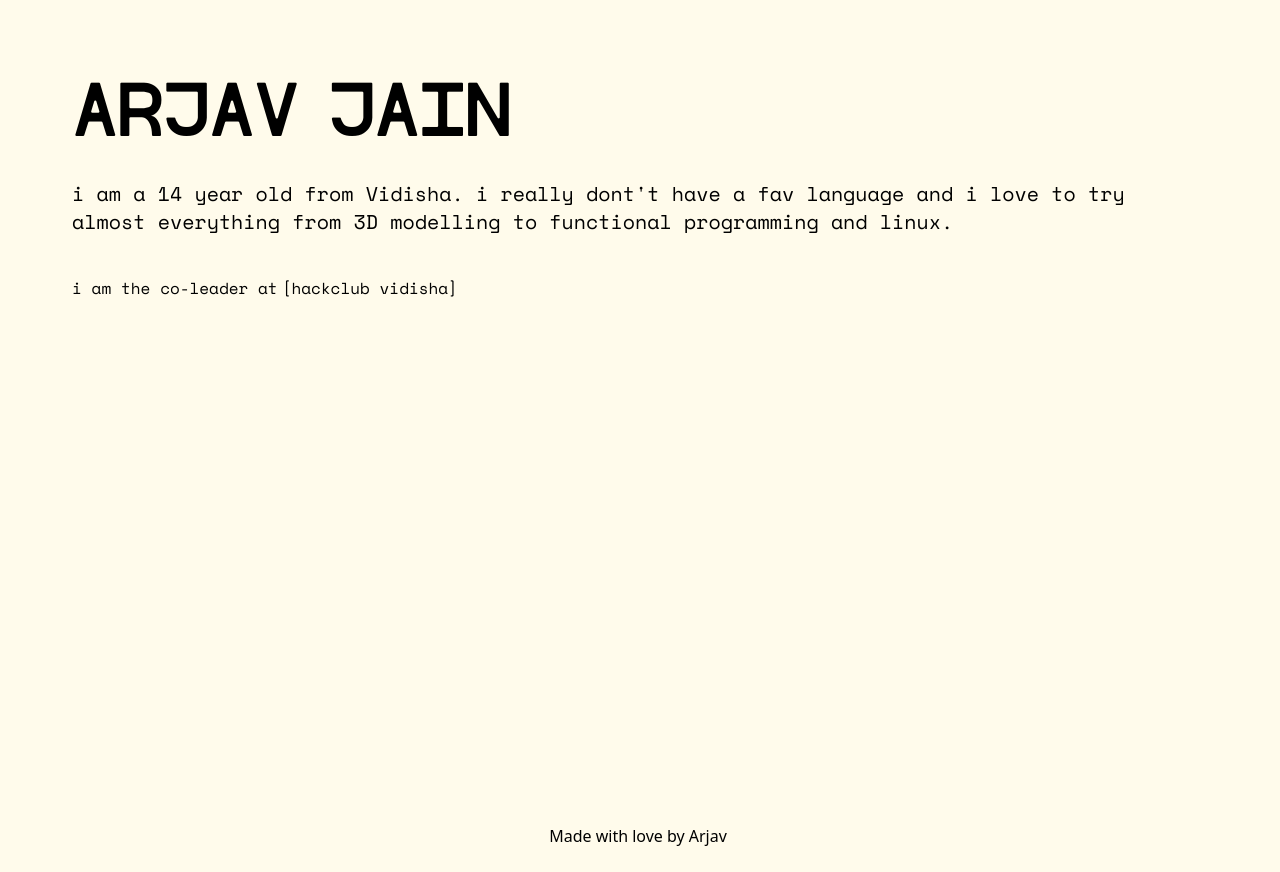
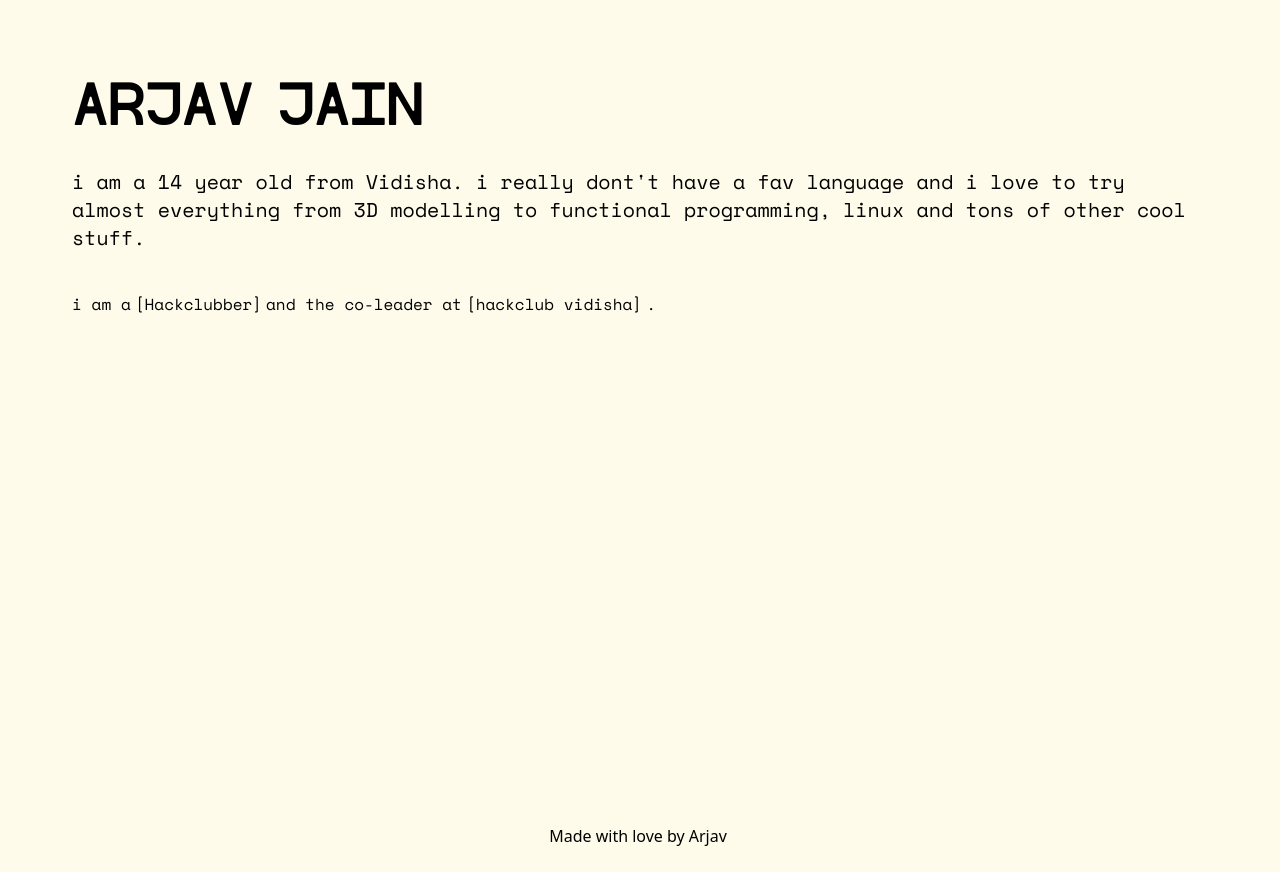
Before and after one commit to arjav0703/my-website, a Next.js app: page / in a window 1280 px wide. Built offline with nearby package versions, Linux system fonts and the light colour scheme.

Commit message:
fix text

```diff
--- a/src/app/page.tsx
+++ b/src/app/page.tsx
@@ -6,12 +6,12 @@ export default function Home() {
     <div className="py-20 flex flex-col items-center bg-amber-50 h-screen px-18">
 
       <div>
-        <h1 className="text-6xl">ARJAV JAIN</h1>
+        <h1 className="text-5xl">ARJAV JAIN</h1>
         <p className="py-10 text-xl ">
-        i am a 14 year old from Vidisha. i really dont't have a fav language and i love to try almost everything from 3D modelling to functional programming and linux.
+        i am a 14 year old from Vidisha. i really dont't have a fav language and i love to try almost everything from 3D modelling to functional programming, linux and tons of other cool stuff.
         </p>
 
-        <p>i am the co-leader at<a href="https://vidisha.hackclub.com" className=" px-1 hover:bg-amber-500 hover:underline">[hackclub vidisha]</a> </p>
+        <p>i am a<a href='https://hackclub.com' className=" px-1 hover:bg-amber-500 hover:underline">[Hackclubber]</a>and the co-leader at<a href="https://vidisha.hackclub.com" className=" px-1 hover:bg-amber-500 hover:underline">[hackclub vidisha]</a>.</p>
 
 
       </div>
```
